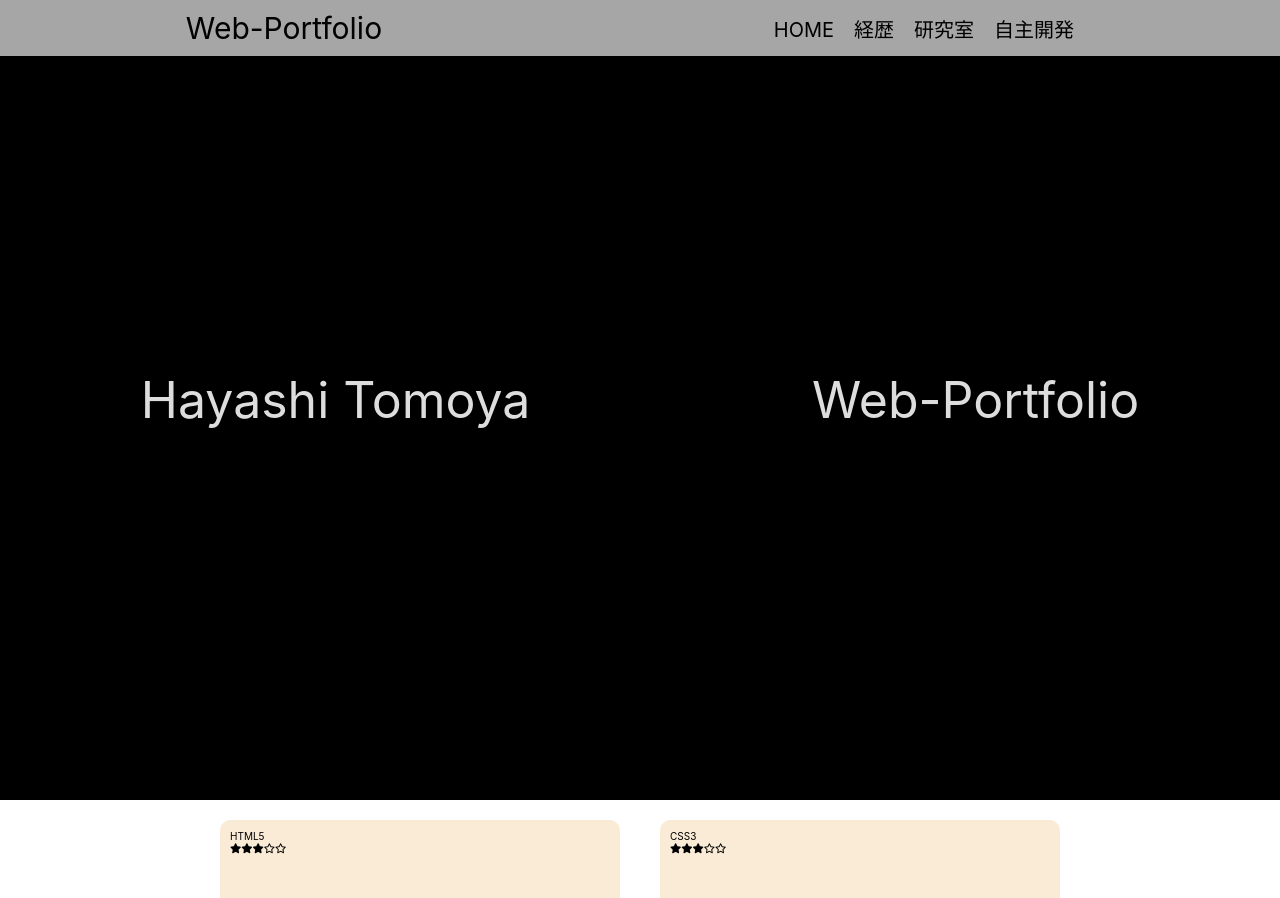
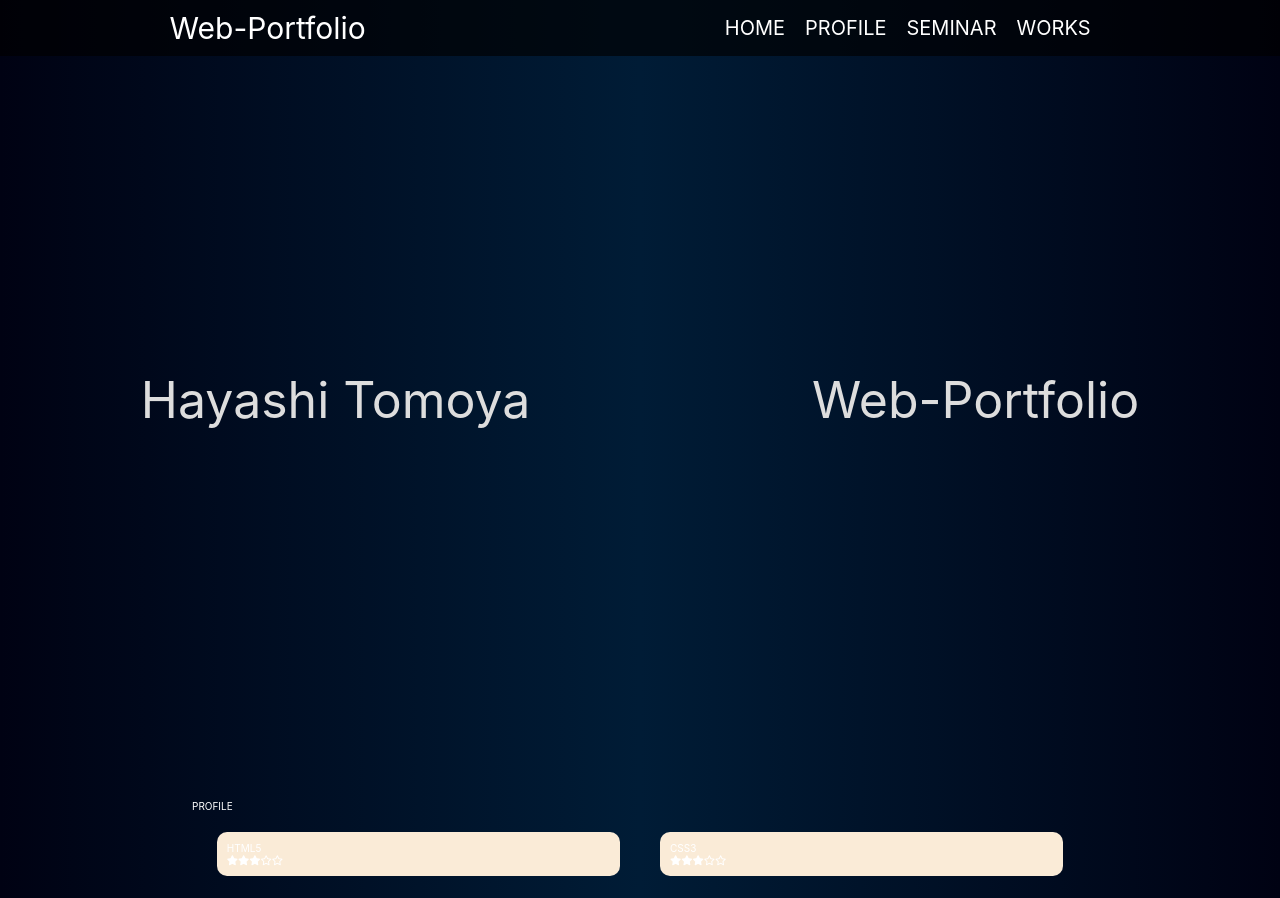
Before and after one commit to k20rs097/Web-Portfolio, a React (Create React App) app: page / in a window 1280 px wide. Shown: the top 898 px of the page. Built offline with nearby package versions, Linux system fonts and the light colour scheme.

Commit message:
Update
背景色とかを変更

```diff
--- a/src/App.js
+++ b/src/App.js
@@ -2,11 +2,12 @@ import React from 'react';
 import './scss/App.scss';
 import Header from './components/header';
 import Footer from './components/footer';
+import Profile from './components/profile';
 import SkillSheet from './components/skillSheet';
 
 export default function App() {
   return (
-    <div className="App flex-container__direction--column">
+    <div className="App flex-container__direction--column background">
       <Header />
       <SplashScreen />
       <Content />
@@ -18,14 +19,15 @@ export default function App() {
 const Content = () => {
   return (
     <div className="content">
-        <SkillSheet/>
+      <Profile />
+      <SkillSheet/>
     </div>
   );
 }
 
 const SplashScreen = () => {
   return (
-    <section id="splash-screen" className="splash-screen--bg-black">
+    <section id="splash-screen" className="splash-screen">
         <h1 id="name" className="splash-titles margin--auto">Hayashi Tomoya</h1>
         <h1 id="title" className="splash-titles margin--auto">Web-Portfolio</h1>
     </section>
--- a/src/components/header.js
+++ b/src/components/header.js
@@ -6,9 +6,9 @@ const Header = () => {
           <nav className="navbar">
               <ul className="menu-group">
                   <li className="menu-item"><a href="#hero">HOME</a></li>
-                  <li className="menu-item"><a href="">経歴</a></li>
-                  <li className="menu-item"><a href="">研究室</a></li>
-                  <li className="menu-item"><a href="">自主開発</a></li>
+                  <li className="menu-item"><a href="">PROFILE</a></li>
+                  <li className="menu-item"><a href="">SEMINAR</a></li>
+                  <li className="menu-item"><a href="">WORKS</a></li>
               </ul>
           </nav>
         </div>
--- /dev/null
+++ b/src/components/profile.js
@@ -0,0 +1,9 @@
+const Profile = () => {
+    return (
+        <section id="profile">
+            <h1>PROFILE</h1>
+        </section>
+    );
+}
+
+export default Profile;
--- a/src/scss/base/_layout.scss
+++ b/src/scss/base/_layout.scss
@@ -1,8 +1,17 @@
 @use "./variables";
+
+.bg--dark-blue {
+    background-color: variables.$app-background-color;
+}
+
+.background {
+    background: variables.$app-background-color;
+    background: linear-gradient(90deg, variables.$app-background-color 0%, variables.$app-background-color--2 50%, variables.$app-background-color 100%);
+}
 
 .content {
     width: 70%;
-    margin: auto;
+    margin: 0 auto;
 }
 
 .font-size {
--- a/src/scss/base/_reset.scss
+++ b/src/scss/base/_reset.scss
@@ -25,6 +25,7 @@ html {
     -moz-text-size-adjust: none;
     -webkit-text-size-adjust: none;
     text-size-adjust: none;
+    color: #ffffff;
     font-size: 10px;
 }
 
--- a/src/scss/base/_variables.scss
+++ b/src/scss/base/_variables.scss
@@ -1,3 +1,5 @@
 $color-black: #000000;
 $color-white: #dddddd;
-$nav-area-background-color: #ffffffa6;
+$app-background-color: #000213;
+$app-background-color--2: #001c36;
+$nav-area-background-color: #000000a6;
--- a/src/scss/components/_footer.scss
+++ b/src/scss/components/_footer.scss
@@ -5,7 +5,7 @@
     width: 11.0rem;
     height: 11.0rem;
     border-radius: 50%;
-    background-color: variables.$color-black;
+    // background-color: variables.$color-black;
 }
 
 .scroll-button {
@@ -14,7 +14,6 @@
     align-items: center;
     font-size: 10.0rem;
     color: variables.$color-white;
-    transform: translateY(50%);
     cursor: pointer;
     @extend .circle-button-background;
 }
@@ -23,12 +22,11 @@
     display: flex;
     align-items: end;
     justify-content: center;
-    height: 10.0rem;
     background-color: variables.$color-black;
 }
 
 .copyright-text {
     font-size: 1.2rem;
-    margin-bottom: 1.0rem;
+    margin-bottom: 1rem;
     color: variables.$color-white;
 }
--- a/src/scss/components/_skill-sheet.scss
+++ b/src/scss/components/_skill-sheet.scss
@@ -8,8 +8,8 @@
 
 .skill-card {
     @extend .flex-item;
-    min-width: 40rem;
-    min-height: 30rem;
+    width: 45%;
+    height: 20%;
     padding: 1rem;
     margin: 2rem;
     border-radius: 1rem;
--- a/src/scss/components/_splash-screen.scss
+++ b/src/scss/components/_splash-screen.scss
@@ -7,7 +7,7 @@
     @extend .flex-container__direction--row;
     &--bg-black {
         @extend .splash-screen;
-        background-color: variables.$color-black;;
+        background-color: variables.$color-black;
     }
 }
 
```
Also changed, not shown: src/json/myProfile.json (added, +7 -0 lines), src/components/career.js (deleted).
